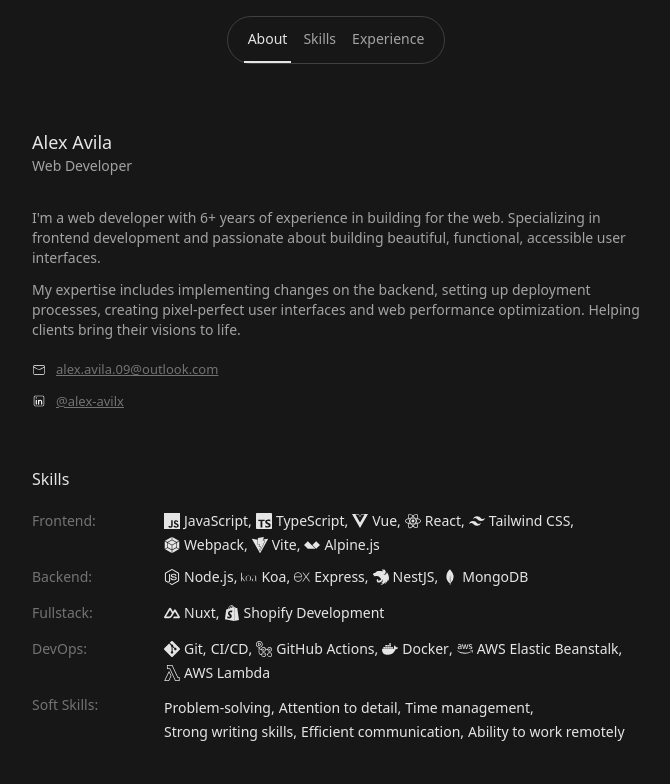
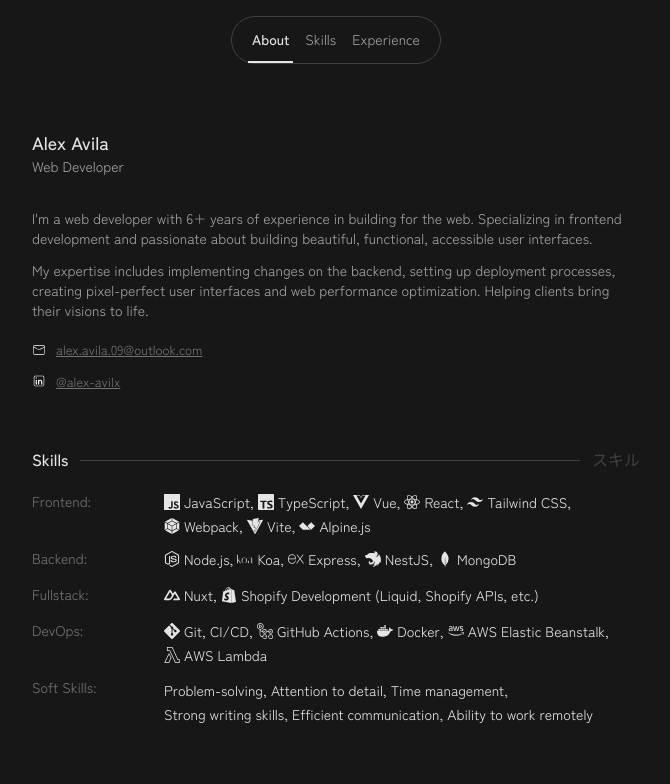
Before and after one commit to alex-avila/portfolio-site-v2, a React (Vite) app: page / in a window 1280 px wide. Shown: the top 784 px of the page, without its empty margins (304-974 px from the left). Built offline with nearby package versions, Linux system fonts and the light colour scheme.

Commit message:
testing a more unique section heading idea w/new font

```diff
--- a/index.html
+++ b/index.html
@@ -6,6 +6,12 @@
     <!-- <link rel="icon" type="image/svg+xml" href="/vite.svg" /> -->
     <meta name="viewport" content="width=device-width, initial-scale=1.0" />
     <title>Alex Avila</title>
+    <link rel="preconnect" href="https://fonts.googleapis.com" />
+    <link rel="preconnect" href="https://fonts.gstatic.com" crossorigin />
+    <link
+      href="https://fonts.googleapis.com/css2?family=Zen+Kaku+Gothic+New:wght@400;500&display=swap"
+      rel="stylesheet"
+    />
   </head>
   <body>
     <div id="app"><!--app-html--></div>
--- a/src/components/Experience.tsx
+++ b/src/components/Experience.tsx
@@ -43,7 +43,11 @@
 function Experience() {
   return (
     <div>
-      <h2 className="mb-5 font-medium text-gray-800 dark:text-neutral-200">Experience</h2>
+      <h2 className="mb-5 flex items-center justify-between gap-x-3 font-medium text-gray-800 dark:text-neutral-200">
+        <span>Experience</span>
+        <span className="relative top-[1.5px] h-px w-full grow bg-gray-200 dark:bg-neutral-700" />
+        <span className="shrink-0 text-gray-200 dark:text-neutral-700">経験</span>
+      </h2>
 
       <div>
         {experiences.map(experience => {
--- a/src/components/Skills.tsx
+++ b/src/components/Skills.tsx
@@ -95,7 +95,7 @@
     skills: [
       { name: "Nuxt", icon: withIconProvider(NuxtIcon) },
       {
-        name: "Shopify Development",
+        name: "Shopify Development (Liquid, Shopify APIs, etc.)",
         icon: withIconProvider(ShopifyIcon),
       },
     ],
@@ -152,7 +152,11 @@
 function Skills() {
   return (
     <div>
-      <h2 className="mb-5 font-medium text-gray-800 dark:text-neutral-200">Skills</h2>
+      <h2 className="mb-5 flex items-center justify-between gap-x-3 font-medium text-gray-800 dark:text-neutral-200">
+        <span>Skills</span>
+        <span className="relative top-[1.5px] h-px w-full grow bg-gray-800/20 dark:bg-neutral-200/20" />
+        <span className="shrink-0 text-gray-200 dark:text-neutral-700">スキル</span>
+      </h2>
 
       <div className="space-y-3">
         {skills.map((_skills, i) => {
--- a/tailwind.config.js
+++ b/tailwind.config.js
@@ -1,9 +1,25 @@
+const defaultSansFonts = [
+  "-apple-system",
+  "BlinkMacSystemFont",
+  "'Segoe UI'",
+  "Helvetica",
+  "Arial",
+  "sans-serif",
+  '"Apple Color Emoji"',
+  '"Segoe UI Emoji"',
+  '"Segoe UI Symbol"',
+];
+
 /** @type {import('tailwindcss').Config} */
 export default {
   content: ["./index.html", "./src/**/*.{ts,tsx}"],
   darkMode: "selector",
   theme: {
-    extend: {},
+    extend: {
+      fontFamily: {
+        sans: ["Zen Kaku Gothic New", defaultSansFonts],
+      },
+    },
   },
   plugins: [],
 };
```
